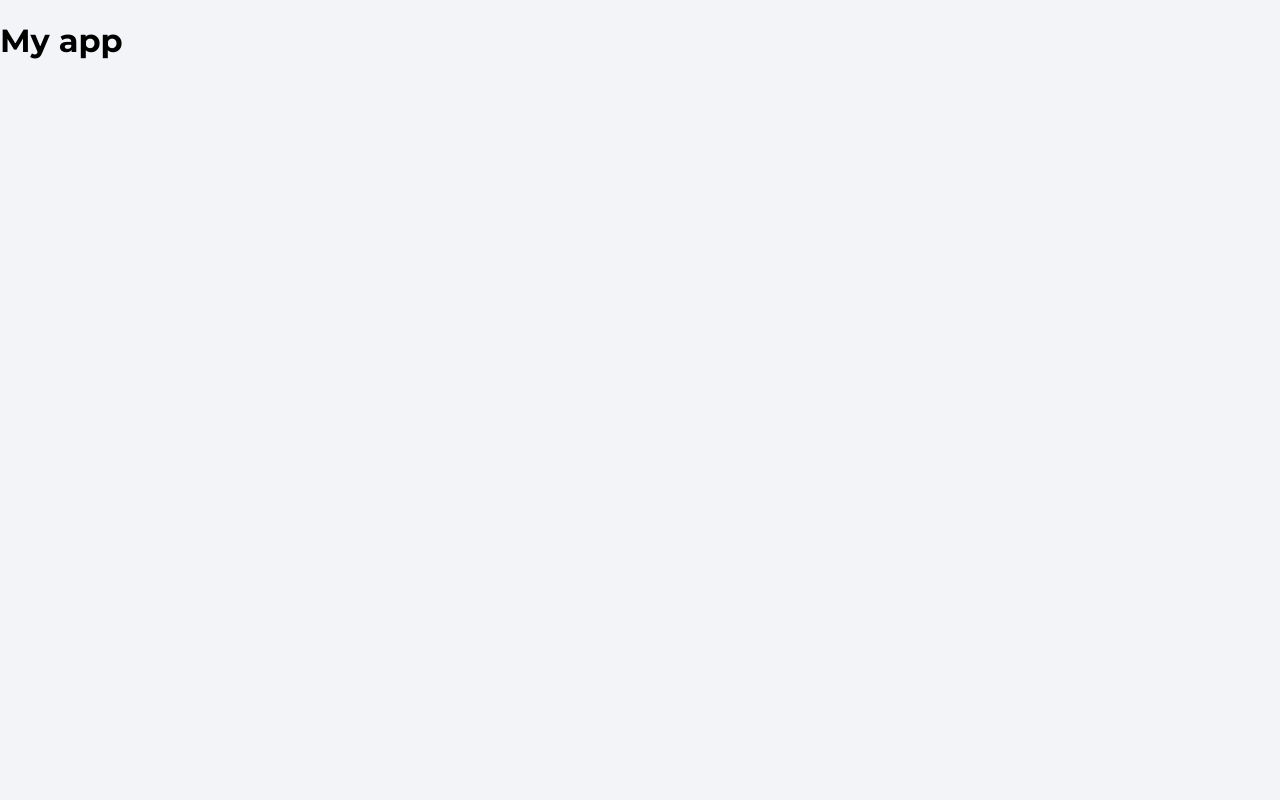
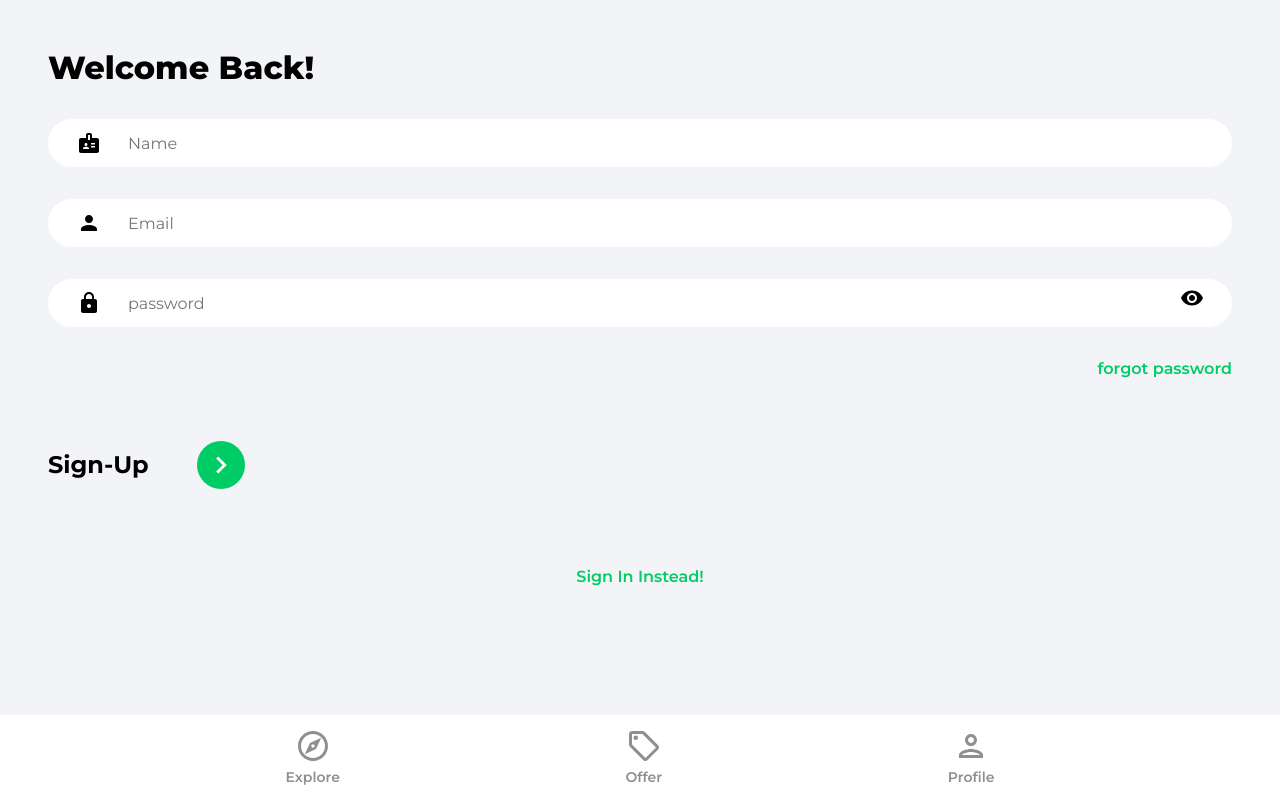
Before and after one commit to akshitabajaj2112/HouseMarketplace, a React (Create React App) app: page /sign-up in a window 1280 px wide. Built offline with nearby package versions, Linux system fonts and the light colour scheme.

Commit message:
register user with firebase auth

```diff
--- a/src/App.js
+++ b/src/App.js
@@ -1,10 +1,27 @@
+import { BrowserRouter as Router, Routes, Route } from "react-router-dom";
+import Navbar from "./components/Navbar";
+import Explore from "./pages/Explore";
+import Offers from "./pages/Offers";
+import Profile from "./pages/Profile";
+import SignIn from "./pages/SignIn";
+import SignUp from "./pages/SignUp";
+import ForgotPassword from "./pages/ForgotPassword";
 
 function App() {
   return (
     <>
-      <h1>My app</h1>
-   </>
-
+      <Router>
+        <Routes>
+          <Route path="/" element={<Explore />} />
+          <Route path="/offers" element={<Offers />} />
+          <Route path="/profile" element={<SignIn />} />
+          <Route path="/sign-in" element={<SignIn />} />
+          <Route path="/sign-up" element={<SignUp />} />
+          <Route path="/forgot-password" element={<ForgotPassword />} />
+        </Routes>
+        <Navbar />
+      </Router>
+    </>
   );
 }
 
--- /dev/null
+++ b/src/components/Navbar.jsx
@@ -0,0 +1,74 @@
+import { useNavigate, useLocation } from "react-router-dom";
+import { ReactComponent as OfferIcon } from "../assets/svg/localOfferIcon.svg";
+import { ReactComponent as ExploreIcon } from "../assets/svg/exploreIcon.svg";
+import { ReactComponent as PersonOutlineIcon } from "../assets/svg/personOutlineIcon.svg";
+
+function Navbar() {
+  const navigate = useNavigate();
+  const location = useLocation();
+
+  const pathatchRoute = (route) => {
+    if (route === location.pathname) {
+      return true;
+    }
+  };
+
+  return (
+    <footer className="navbar">
+      <nav className="navbarNav">
+        <ul className="navbarListItems">
+          <li className="navbarListItem" onClick={() => navigate("/")}>
+            <ExploreIcon
+              fill={pathatchRoute("/") ? "#2c2c2c" : "#8f8f8f"}
+              width="36px"
+              height="36px"
+            />
+            <p
+              className={
+                pathatchRoute("/")
+                  ? "navbarListItemNameActive"
+                  : "navbarListItemName"
+              }
+            >
+              Explore
+            </p>
+          </li>
+          <li className="navbarListItem" onClick={() => navigate("/offers")}>
+            <OfferIcon
+              fill={pathatchRoute("/offers") ? "#2c2c2c" : "#8f8f8f"}
+              width="36px"
+              height="36px"
+            />
+            <p
+              className={
+                pathatchRoute("/offers")
+                  ? "navbarListItemNameActive"
+                  : "navbarListItemName"
+              }
+            >
+              Offer
+            </p>
+          </li>
+          <li className="navbarListItem" onClick={() => navigate("/profile")}>
+            <PersonOutlineIcon
+              fill={pathatchRoute("/profile") ? "#2c2c2c" : "#8f8f8f"}
+              width="36px"
+              height="36px"
+            />
+            <p
+              className={
+                pathatchRoute("/profile")
+                  ? "navbarListItemNameActive"
+                  : "navbarListItemName"
+              }
+            >
+              Profile
+            </p>
+          </li>
+        </ul>
+      </nav>
+    </footer>
+  );
+}
+
+export default Navbar;
--- a/src/pages/SignIn.jsx
+++ b/src/pages/SignIn.jsx
@@ -1,9 +1,82 @@
+import { useState } from "react";
+import { Link, useNavigate } from "react-router-dom";
+import { ReactComponent as ArrowRightIcon } from "../assets/svg/keyboardArrowRightIcon.svg";
+import visibilityIcon from "../assets/svg/visibilityIcon.svg";
+
 function SignIn() {
+  const [showPassword, setShowPassword] = useState(false);
+  const [formData, setFormData] = useState({
+    email: "",
+    password: "",
+  });
+
+  const { email, password } = formData;
+
+  const navigate = useNavigate();
+
+  const onChange = (e) => {
+    setFormData((prevState) => ({
+      ...prevState,
+      [e.target.id]: e.target.value,
+    }));
+  };
+
   return (
-    <div>
-       <h1>Sign In </h1>
-    </div>
-  )
+    <>
+      <div className="pageContainer">
+        <header>
+          <p className="pageHeader">Welcome Back!</p>
+        </header>
+
+        <form>
+          <input
+            type="email"
+            className="emailInput"
+            placeholder="Email"
+            id="email"
+            value={email}
+            onChange={onChange}
+          />
+
+          <div className="passwordInputDiv">
+            <input
+              type={showPassword ? "text" : "password"}
+              className="passwordInput"
+              placeholder="password"
+              id="password"
+              value={password}
+              onChange={onChange}
+            />
+
+            <img
+              src={visibilityIcon}
+              alt="show password"
+              className="showPassword"
+              onClick={() => setShowPassword((prevState) => !prevState)}
+            />
+
+            <Link to="/forgot-password" className="forgotPasswordLink">
+              forgot password
+            </Link>
+
+            <div className="signInBar">
+              <p className="signInText">Sign-IN</p>
+
+              <button className="signInButton">
+                <ArrowRightIcon fill="#ffffff" width="34px" height="34px" />
+              </button>
+            </div>
+          </div>
+        </form>
+
+        {/* Google Oauth */}
+
+        <Link to="/sign-up" className="registerLink">
+          Sign up Instead!
+        </Link>
+      </div>
+    </>
+  );
 }
 
-export default SignIn
+export default SignIn;
--- a/src/pages/SignUp.jsx
+++ b/src/pages/SignUp.jsx
@@ -1,9 +1,124 @@
+import { useState } from "react";
+import { Link, useNavigate } from "react-router-dom";
+import {
+  getAuth,
+  createUserWithEmailAndPassword,
+  updateProfile,
+} from "firebase/auth";
+import { db } from "../firebase.config";
+import { ReactComponent as ArrowRightIcon } from "../assets/svg/keyboardArrowRightIcon.svg";
+import visibilityIcon from "../assets/svg/visibilityIcon.svg";
+
 function SignUp() {
+  const [showPassword, setShowPassword] = useState(false);
+  const [formData, setFormData] = useState({
+    name: "",
+    email: "",
+    password: "",
+  });
+
+  const { name, email, password } = formData;
+
+  const navigate = useNavigate();
+
+  const onChange = (e) => {
+    setFormData((prevState) => ({
+      ...prevState,
+      [e.target.id]: e.target.value,
+    }));
+  };
+
+  const onSubmit = async (e) => {
+    e.preventDefault();
+
+    try {
+      const auth = getAuth();
+
+      const userCredential = await createUserWithEmailAndPassword(
+        auth,
+        email,
+        password
+      );
+      const user = userCredential.user;
+
+      // Update the user's display name
+      await updateProfile(user, {
+        displayName: name,
+      });
+
+      // Navigate to the desired location after successful signup
+      navigate("/");
+    } catch (error) {
+      console.log(error);
+    }
+  };
+
+
   return (
-    <div>
-       <h1>Sign Up</h1>
-    </div>
-  )
+    <>
+      <div className="pageContainer">
+        <header>
+          <p className="pageHeader">Welcome Back!</p>
+        </header>
+
+        <form onSubmit={onSubmit}>
+          <input
+            type="text"
+            className="nameInput"
+            placeholder="Name"
+            id="name"
+            value={name}
+            onChange={onChange}
+          />
+
+          <input
+            type="email"
+            className="emailInput"
+            placeholder="Email"
+            id="email"
+            value={email}
+            onChange={onChange}
+          />
+
+          <div className="passwordInputDiv">
+            <input
+              type={showPassword ? "text" : "password"}
+              className="passwordInput"
+              placeholder="password"
+              id="password"
+              value={password}
+              onChange={onChange}
+            />
+
+            <img
+              src={visibilityIcon}
+              alt="show password"
+              className="showPassword"
+              onClick={() => setShowPassword((prevState) => !prevState)}
+            />
+
+            <Link to="/forgot-password" className="forgotPasswordLink">
+              forgot password
+            </Link>
+
+            <div className="signUpBar">
+              <p className="signUpText">Sign-Up</p>
+
+              <button className="signUpButton">
+                <ArrowRightIcon fill="#ffffff" width="34px" height="34px" />
+              </button>
+            </div>
+          </div>
+        </form>
+
+        {/* Google Oauth */}
+
+        <Link to="/sign-in" className="registerLink">
+          Sign In Instead!
+        </Link>
+      </div>
+    </>
+  );
 }
 
-export default SignUp
+export default SignUp;
```
